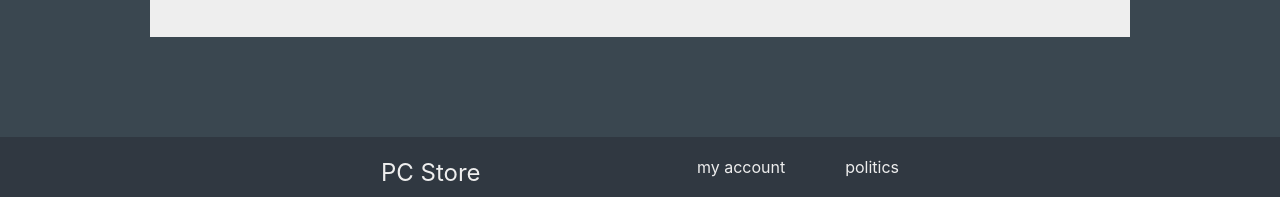
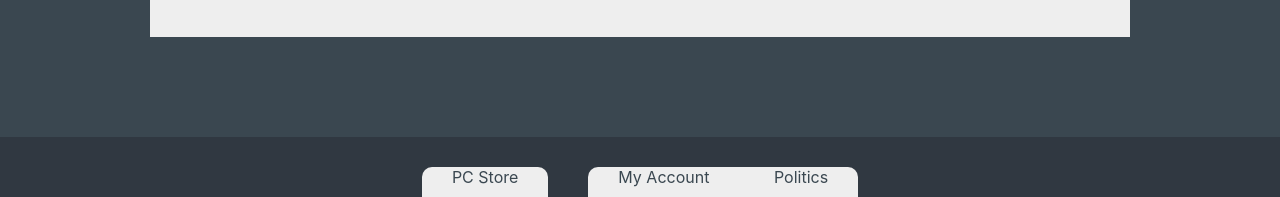
Before and after one commit to Mrdaniel01/store-project, a website: page index.html in a window 1280 px wide. Shown: the part 1464-1661 px from the top of the page. Drawn offline with Linux system fonts and the light colour scheme.

Commit message:
home 99%

```diff
--- a/css/style.css
+++ b/css/style.css
@@ -116,6 +116,12 @@ body {
   width: 150px;
   padding:3px 5px;
   border-radius: 0  0 10px 10px;
+}
+
+.filter__nav select:hover{
+  background-color: var(--main-dark);
+  color: var(--clear);
+  font-weight: 600;
 }
 
 .filter__nav select:focus {
@@ -239,11 +245,26 @@ body {
   background-color: var(--main-dark);
   display: flex;
   justify-content: center;
-  align-items: center;
+  align-items: flex-end;
 }
 
 .footer a{
-  color: var(--clear);
+  color: var(--secon-dark);
   margin: 10px 30px;
   text-decoration: none;
 }
+
+.footer a:hover {
+  text-decoration: underline;
+  font-weight: 600;
+}
+
+.footer__span-logo,
+.footer__span-link {
+  width: auto;
+  height: 30px;
+  margin: 0 20px;
+  background-color: var(--clear);
+  margin-bottom: 0;
+  border-radius: 10px 10px 0 0;
+}
--- a/index.html
+++ b/index.html
@@ -101,9 +101,14 @@
 		<!-- FOOTER -->
 
 	<footer class="footer">
-		<a class="header__logo logo"href="index.html">PC Store</a>
-		<a class="footer__account" href="#">my account</a>
-		<a href="footer__politics">politics</a>
+		<span class="footer__span-logo">
+			<a class="header__log"href="index.html">PC Store</a>
+		</span>
+
+		<span class="footer__span-link">
+			<a class="footer__account" href="#">My Account</a>
+			<a href="footer__politics">Politics</a>
+		</span>
 	</footer>
 
  </body>
```
